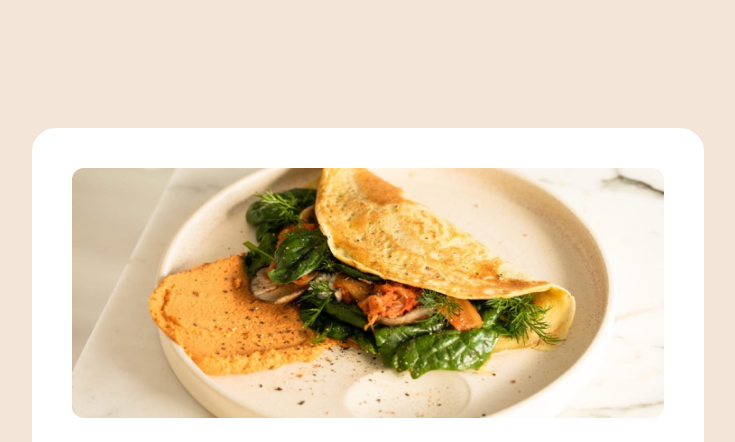
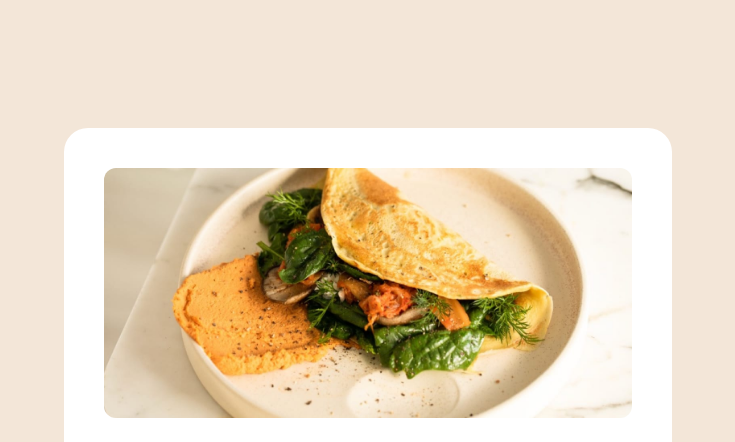
Before and after one commit to marcus-hill/recipe-page, a plain HTML site: page index.html in a window 1280 px wide. Shown: the top 442 px of the page, without its empty margins (272-1007 px from the left). Drawn offline with Linux system fonts and the light colour scheme.

Commit message:
Tweak margin for tablet view

```diff
--- a/style.css
+++ b/style.css
@@ -291,7 +291,7 @@ body {
     }
 
     .recipe {
-        margin: 8rem 0;
+        margin: 8rem 2rem;
         border-radius: 24px;
         padding: 40px 40px 0 40px;
     }
```
